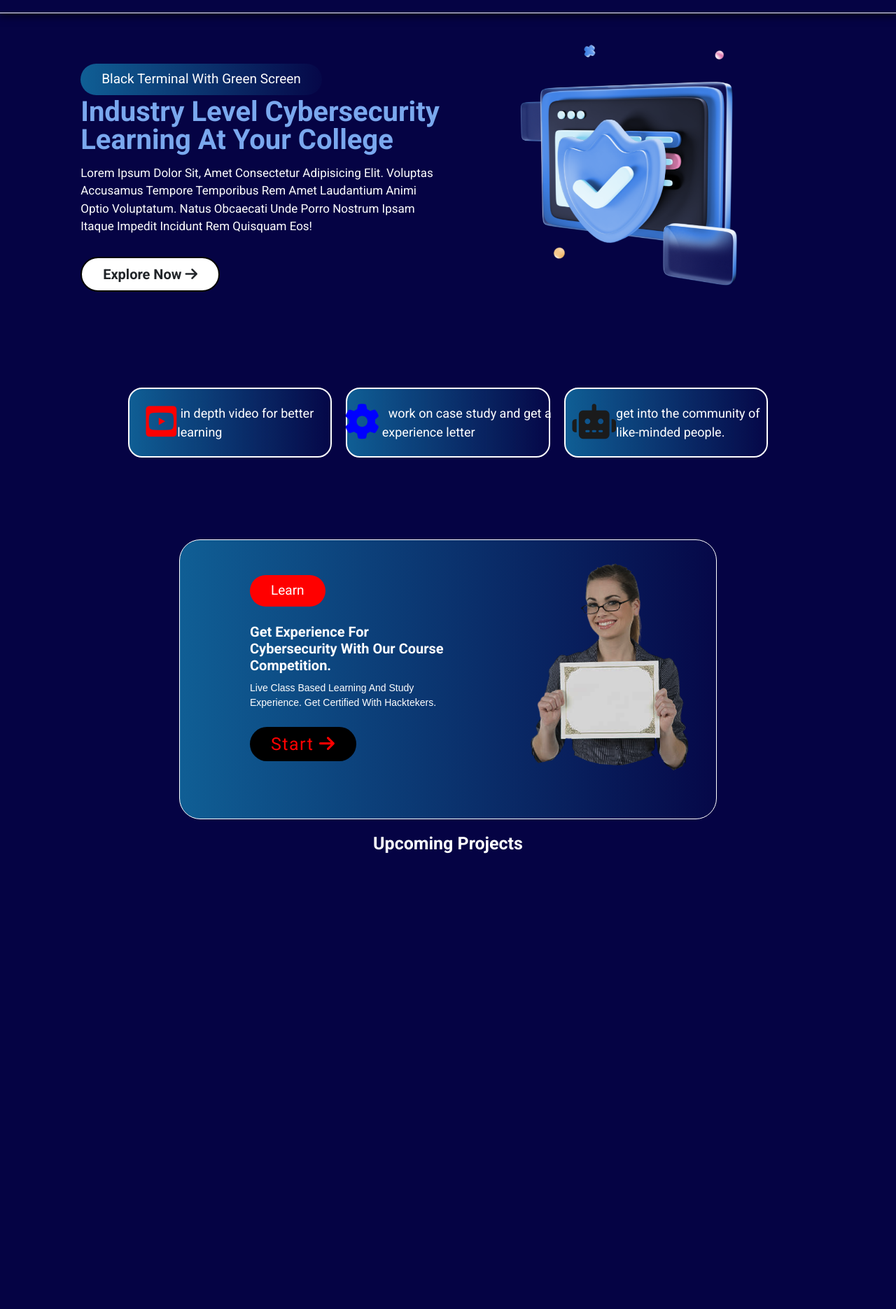
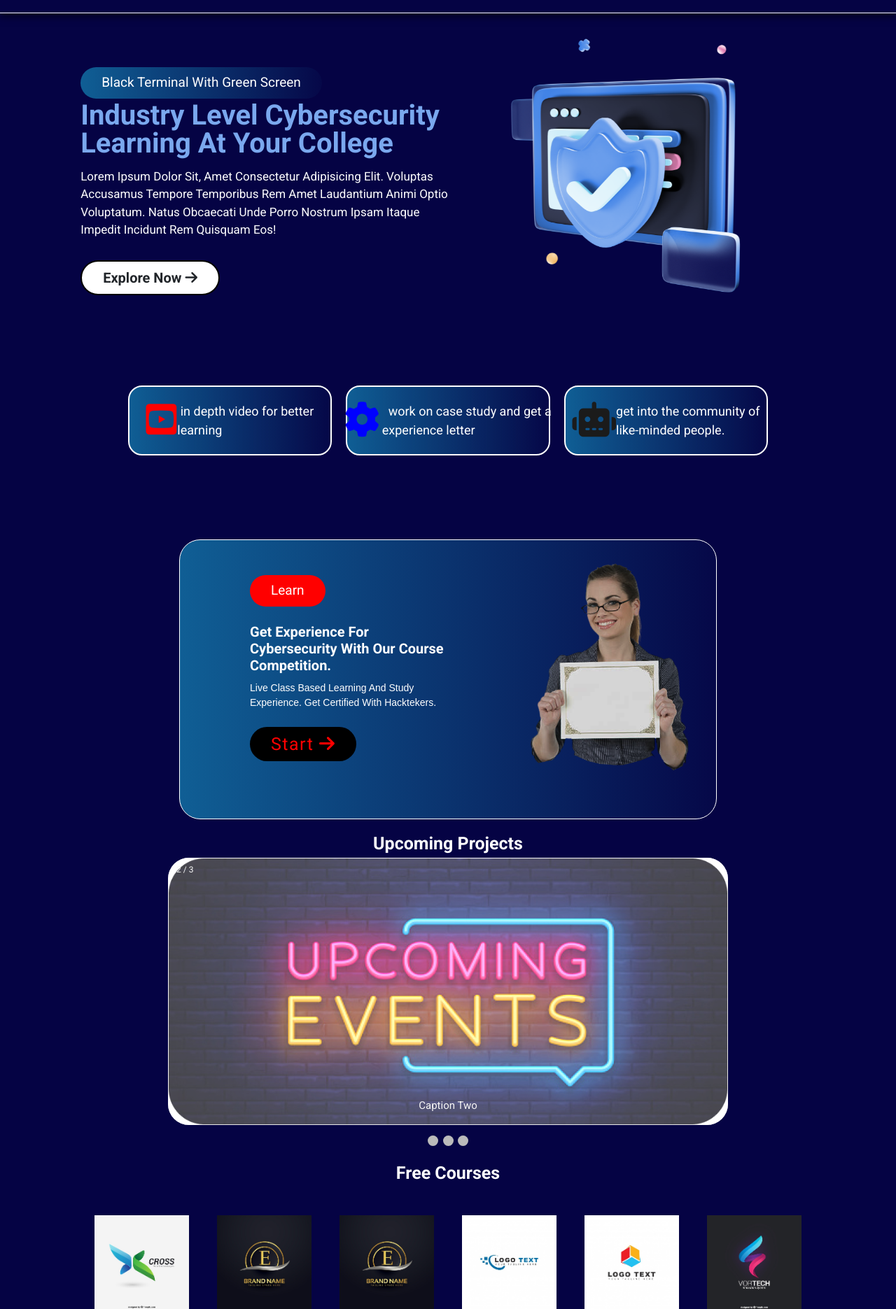
Before and after one commit to Ritesh-FSD/hacktekers, a PHP site: page / in a window 1280 px wide. Shown: the part 79-1950 px from the top of the page at 70% size. Run offline with PHP 8.4, Linux system fonts and the light colour scheme; some libraries are stand-ins or nearby versions.

Commit message:
Update style.css

```diff
--- a/style.css
+++ b/style.css
@@ -129,9 +147,10 @@
 .home {
   display: flex;
   flex-wrap: wrap;
-  gap: 1.5rem;
+  /*gap: 1.5rem;*/
   min-height: 100vh;
   align-items: center;
+  /*background:url(../images/home-bg.jpg) no-repeat;*/
   background-size: cover;
   background-position: center;
 }
@@ -147,7 +166,7 @@
 
 .home .image img {
   width: 100%;
-  padding: 2rem;
+  padding: 1rem;
   animation: float 3s linear infinite;
 }
 
@@ -301,7 +320,68 @@
 }
 
 /*Upcoming project */
+    /*.mySlides {display: none;}*/
+img {vertical-align: middle;}
 
+/* Slideshow container */
+.slideshow-container {
+  max-width: 800px;
+  position: relative;
+  margin: auto;
+  background-color: #fff;
+  border-radius:30px;
+}
+/* Caption text */
+.text {
+  color: #f2f2f2;
+  font-size: 15px;
+  padding: 8px 12px;
+  position: absolute;
+  bottom: 8px;
+  width: 100%;
+  text-align: center;
+}
+
+/* Number text (1/3 etc) */
+.numbertext {
+  color: #f2f2f2;
+  font-size: 12px;
+  padding: 8px 12px;
+  position: absolute;
+  top: 0;
+}
+
+/* The dots/bullets/indicators */
+.dot {
+  height: 15px;
+  width: 15px;
+  margin: 0 2px;
+  background-color: #bbb;
+  border-radius: 50%;
+  display: inline-block;
+  transition: background-color 0.6s ease;
+}
+
+.active {
+  /*background-color: #717171;*/
+}
+
+/* Fading animation */
+.fade {
+  animation-name: fade;
+  animation-duration: 2s;
+}
+
+@keyframes fade {
+  from {opacity: .4}
+  to {opacity: 1}
+}
+@media only screen and (max-width:900px)
+{
+  .slideshow-container{
+    margin:30px 30px 0px 30px;
+  }
+}
 
 /*Free courses*/
 .freecourses_container h2 {
```
Also changed, not shown: other parts of style.css (+18 -77 lines).
